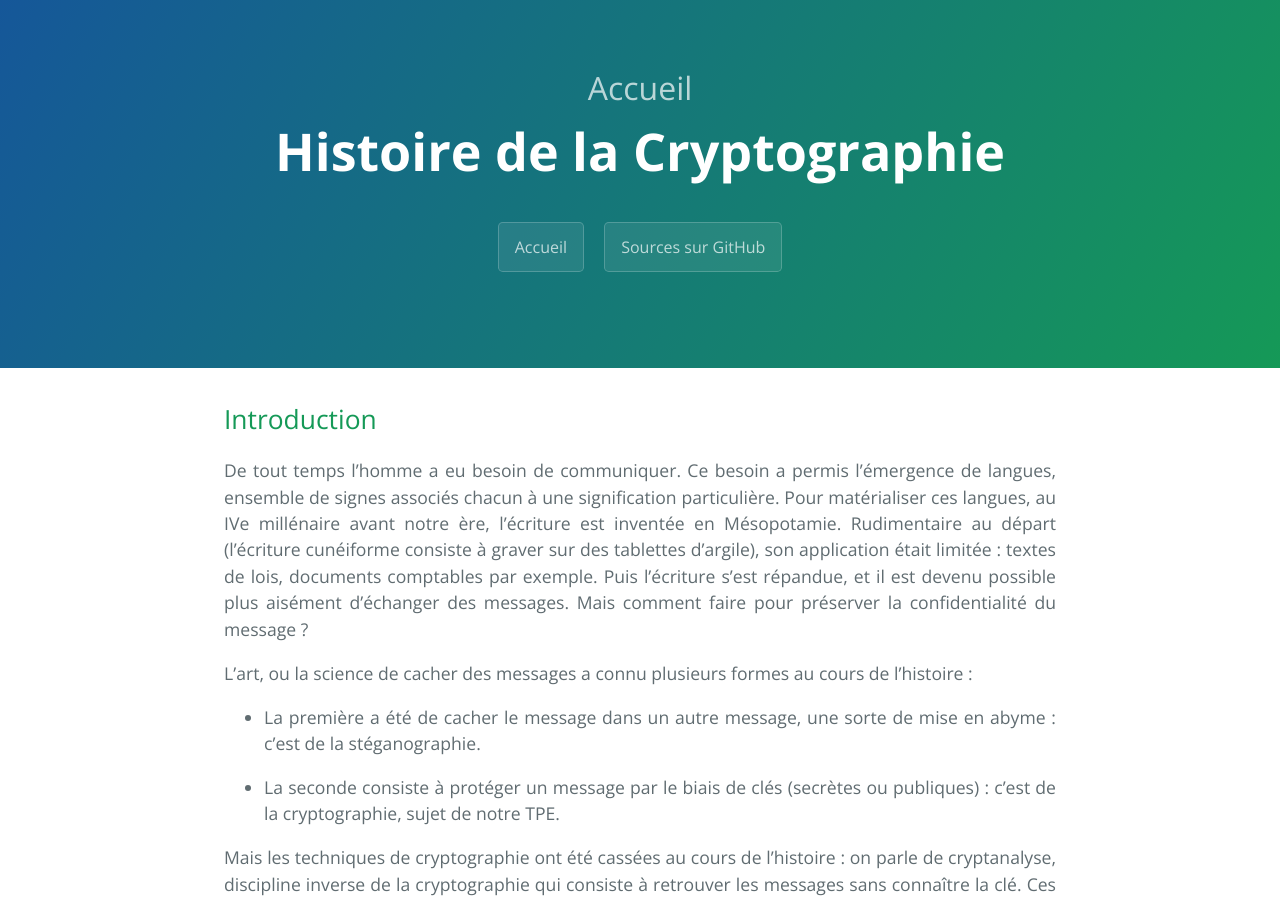
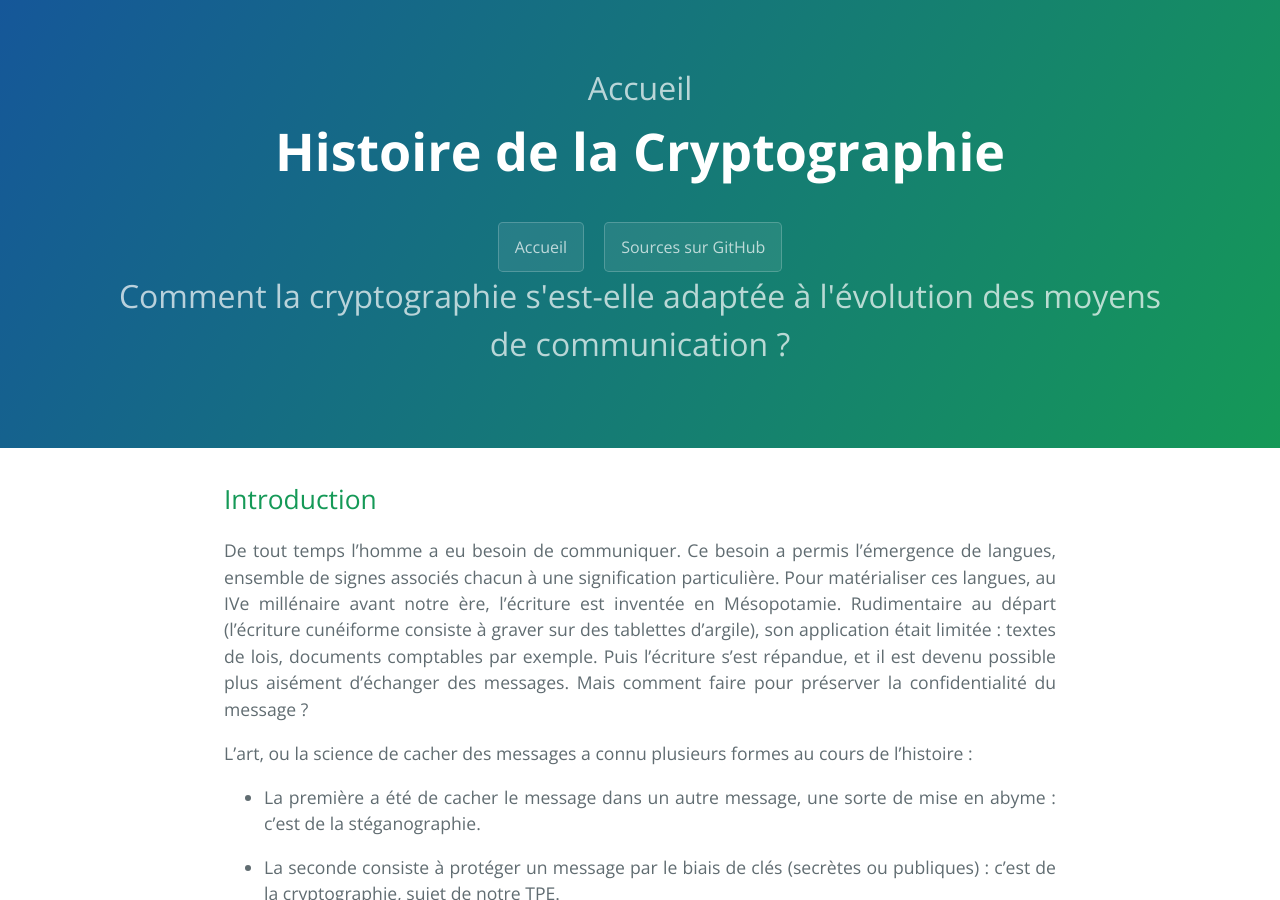
Before and after one commit to SamuelGallay/CryptoTPE, a Jekyll site: the page built from index.md, in a window 1280 px wide and 900 px high. Built offline with Jekyll 4.4.1, drawn with Linux system fonts in a browser that asks for light colours; our own code applies the rules of GitHub Pages for plain Markdown files; the repository's description, which GitHub fills in, is left out.

Commit message:
Update default.html

```diff
--- a/_layouts/default.html
+++ b/_layouts/default.html
@@ -39,6 +39,7 @@
         <a href="{{ page.suivante | relative_url }}" class="btn">Page suivante</a>
       {% endif %}
 
+       <h2 class="partie">Comment la cryptographie s'est-elle adaptée à l'évolution des moyens de communication ?</h2>
 
     </section>
 
```
